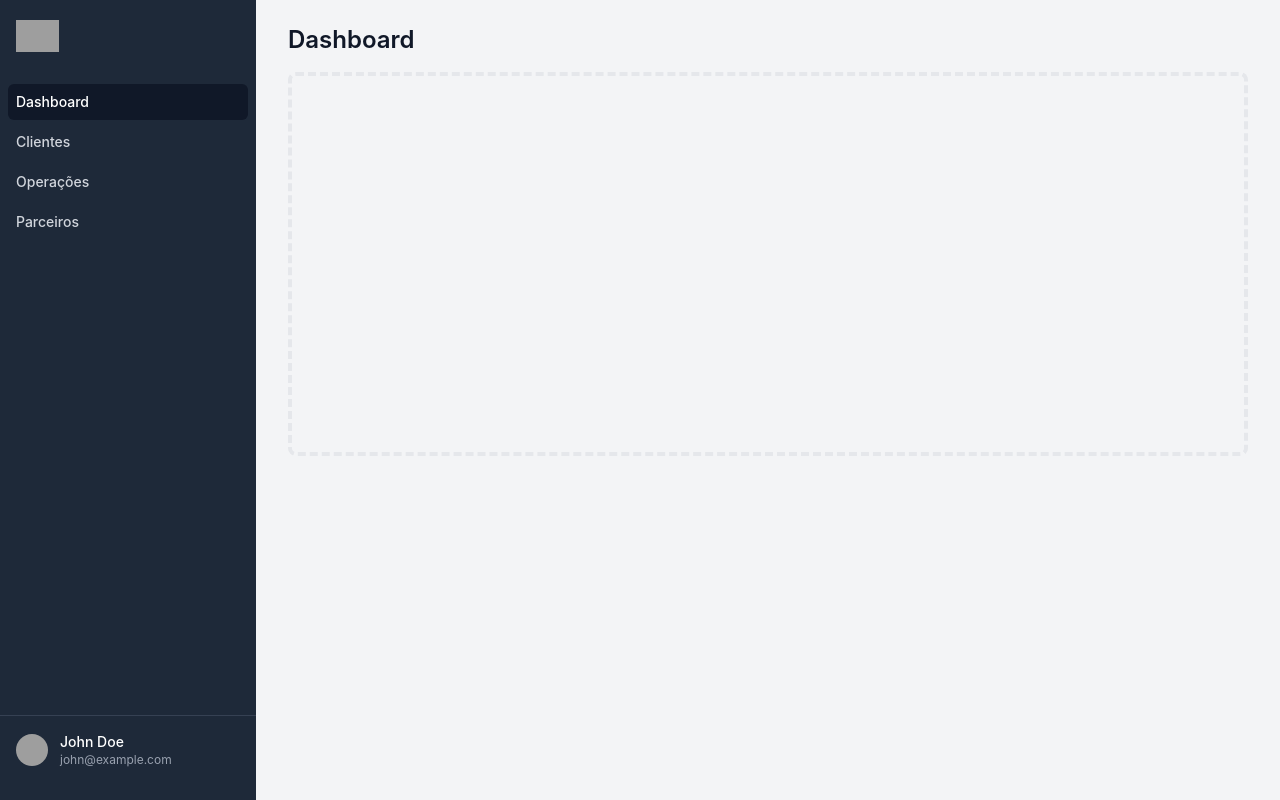
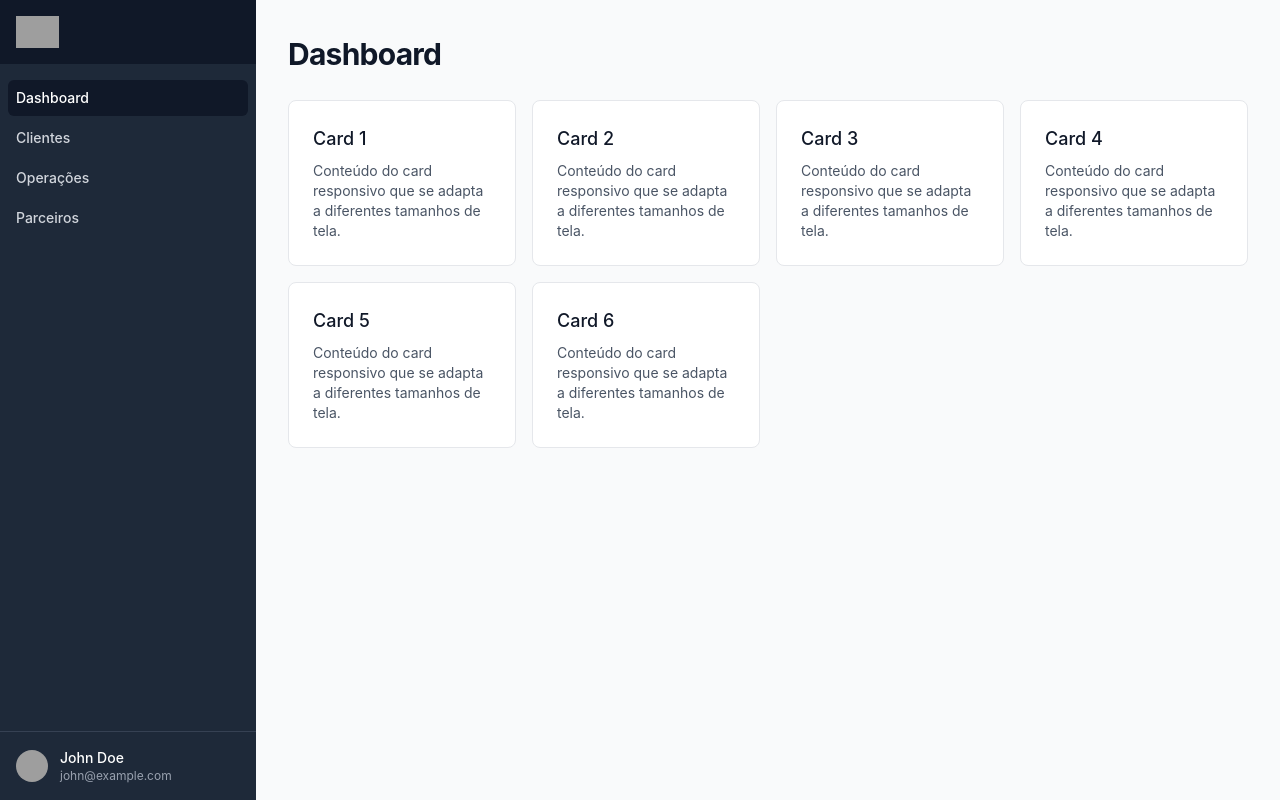
Before and after one commit to Jvctor/chatbot-tour, a React (Vite) app: page /dashboard in a window 1280 px wide. Built offline with nearby package versions, Linux system fonts and the light colour scheme; grey boxes are pictures that could not be loaded.

Commit message:
feat: colocando sidebar para ter responsividade em todos os cenários

```diff
--- a/src/components/SideBar.tsx
+++ b/src/components/SideBar.tsx
@@ -1,5 +1,6 @@
-import { Disclosure, DisclosureButton, DisclosurePanel, Menu, MenuButton, MenuItem, MenuItems } from '@headlessui/react'
+import { Menu, MenuButton, MenuItem, MenuItems } from '@headlessui/react'
 import { Bars3Icon, XMarkIcon } from '@heroicons/react/24/outline'
+import { useState } from 'react'
 
 const navigation = [
   { name: 'Dashboard', href: '#', current: true },
@@ -13,23 +14,77 @@ function classNames(...classes: string[]) {
 }
 
 export default function SideBar() {
+  const [sidebarOpen, setSidebarOpen] = useState(false)
+
   return (
-    <div className="flex h-screen bg-gray-100">
-      <div className="hidden md:flex md:w-64 md:flex-col">
-        <div className="flex flex-col flex-grow pt-5 pb-4 overflow-y-auto bg-gray-800">
-          <div className="flex items-center flex-shrink-0 px-4">
+    <div className="min-h-screen bg-gray-50">
+      {sidebarOpen && (
+        <div
+          className="fixed inset-0 z-40 bg-gray-600 bg-opacity-75 lg:hidden"
+          onClick={() => setSidebarOpen(false)}
+        />
+      )}
+      <div className={`fixed inset-y-0 left-0 z-50 w-64 bg-gray-800 transform transition-transform duration-300 ease-in-out lg:hidden ${
+        sidebarOpen ? 'translate-x-0' : '-translate-x-full'
+      }`}>
+        <div className="flex items-center justify-between h-16 px-4 bg-gray-900">
+          <img
+            alt="Your Company"
+            src="https://tailwindcss.com/plus-assets/img/logos/mark.svg?color=indigo&shade=500"
+            className="h-8 w-auto"
+          />
+          <button
+            onClick={() => setSidebarOpen(false)}
+            className="text-gray-300 hover:text-white"
+          >
+            <XMarkIcon className="h-6 w-6" />
+          </button>
+        </div>
+        <nav className="mt-8 px-2 space-y-1">
+          {navigation.map((item) => (
+            <a
+              key={item.name}
+              href={item.href}
+              onClick={() => setSidebarOpen(false)}
+              className={classNames(
+                item.current
+                  ? 'bg-gray-900 text-white'
+                  : 'text-gray-300 hover:bg-gray-700 hover:text-white',
+                'group flex items-center px-2 py-2 text-base font-medium rounded-md'
+              )}
+            >
+              {item.name}
+            </a>
+          ))}
+        </nav>
+        <div className="absolute bottom-0 w-full p-4 border-t border-gray-700">
+          <div className="flex items-center">
+            <img
+              alt=""
+              src="https://images.unsplash.com/photo-1472099645785-5658abf4ff4e?ixlib=rb-1.2.1&ixid=eyJhcHBfaWQiOjEyMDd9&auto=format&fit=facearea&facepad=2&w=256&h=256&q=80"
+              className="w-8 h-8 rounded-full"
+            />
+            <div className="ml-3">
+              <p className="text-sm font-medium text-white">John Doe</p>
+              <p className="text-xs text-gray-400">john@example.com</p>
+            </div>
+          </div>
+        </div>
+      </div>
+      <div className="hidden lg:fixed lg:inset-y-0 lg:left-0 lg:z-50 lg:block lg:w-64 lg:bg-gray-800">
+        <div className="flex flex-col h-full">
+          <div className="flex items-center h-16 px-4 bg-gray-900">
             <img
               alt="Your Company"
               src="https://tailwindcss.com/plus-assets/img/logos/mark.svg?color=indigo&shade=500"
               className="h-8 w-auto"
             />
           </div>
-          <nav className="mt-8 flex-1 px-2 space-y-1">
+          <nav className="flex-1 px-2 py-4 space-y-1 overflow-y-auto">
             {navigation.map((item) => (
               <a
                 key={item.name}
                 href={item.href}
-                aria-current={item.current ? 'page' : undefined}
                 className={classNames(
                   item.current
                     ? 'bg-gray-900 text-white'
@@ -41,7 +96,9 @@ export default function SideBar() {
               </a>
             ))}
           </nav>
-          <div className="flex-shrink-0 px-4 py-4 border-t border-gray-700">
+
+          {/* User Profile Desktop */}
+          <div className="border-t border-gray-700 p-4">
             <Menu as="div" className="relative">
               <MenuButton className="w-full group flex items-center text-sm rounded-md focus:outline-none focus:ring-2 focus:ring-offset-2 focus:ring-indigo-500">
                 <img
@@ -54,6 +111,7 @@ export default function SideBar() {
                   <p className="text-xs text-gray-400">john@example.com</p>
                 </div>
               </MenuButton>
+
               <MenuItems
                 transition
                 className="absolute bottom-full left-0 z-10 mb-2 w-48 origin-bottom-left rounded-md bg-white py-1 shadow-lg ring-1 ring-black ring-opacity-5 transition data-closed:scale-95 data-closed:transform data-closed:opacity-0 data-enter:duration-100 data-enter:ease-out data-leave:duration-75 data-leave:ease-in"
@@ -63,7 +121,7 @@ export default function SideBar() {
                     href="#"
                     className="block px-4 py-2 text-sm text-gray-700 data-focus:bg-gray-100"
                   >
-                    Your profile
+                    Perfil
                   </a>
                 </MenuItem>
                 <MenuItem>
@@ -71,7 +129,7 @@ export default function SideBar() {
                     href="#"
                     className="block px-4 py-2 text-sm text-gray-700 data-focus:bg-gray-100"
                   >
-                    Settings
+                    Configurações
                   </a>
                 </MenuItem>
                 <MenuItem>
@@ -79,7 +137,7 @@ export default function SideBar() {
                     href="#"
                     className="block px-4 py-2 text-sm text-gray-700 data-focus:bg-gray-100"
                   >
-                    Sign out
+                    Sair
                   </a>
                 </MenuItem>
               </MenuItems>
@@ -87,54 +145,61 @@ export default function SideBar() {
           </div>
         </div>
       </div>
-      <Disclosure as="div" className="md:hidden">
-        {({ open }) => (
-          <>
-            <div className="sticky top-0 z-40 flex items-center justify-between h-16 px-4 bg-gray-800 shadow-sm">
-              <img
-                alt="Your Company"
-                src="https://tailwindcss.com/plus-assets/img/logos/mark.svg?color=indigo&shade=500"
-                className="h-8 w-auto"
-              />
-              <DisclosureButton className="inline-flex items-center justify-center p-2 rounded-md text-gray-400 hover:text-white hover:bg-gray-700 focus:outline-none focus:ring-2 focus:ring-inset focus:ring-white">
-                <span className="sr-only">Open main menu</span>
-                {open ? (
-                  <XMarkIcon className="block h-6 w-6" aria-hidden="true" />
-                ) : (
-                  <Bars3Icon className="block h-6 w-6" aria-hidden="true" />
-                )}
-              </DisclosureButton>
+      <div className="sticky top-0 z-40 flex items-center gap-x-6 bg-white px-4 py-4 shadow-sm sm:px-6 lg:hidden">
+        <button
+          type="button"
+          onClick={() => setSidebarOpen(true)}
+          className="-m-2.5 p-2.5 text-gray-700 lg:hidden"
+        >
+          <span className="sr-only">Abrir sidebar</span>
+          <Bars3Icon className="h-6 w-6" aria-hidden="true" />
+        </button>
+        <div className="flex-1 text-sm font-semibold leading-6 text-gray-900">
+          Dashboard
+        </div>
+        <Menu as="div" className="relative">
+          <MenuButton className="-m-1.5 flex items-center p-1.5">
+            <img
+              alt=""
+              src="https://images.unsplash.com/photo-1472099645785-5658abf4ff4e?ixlib=rb-1.2.1&ixid=eyJhcHBfaWQiOjEyMDd9&auto=format&fit=facearea&facepad=2&w=256&h=256&q=80"
+              className="h-8 w-8 rounded-full bg-gray-50"
+            />
+          </MenuButton>
+          <MenuItems
+            transition
+            className="absolute right-0 z-10 mt-2.5 w-32 origin-top-right rounded-md bg-white py-2 shadow-lg ring-1 ring-gray-900/5 transition data-closed:scale-95 data-closed:transform data-closed:opacity-0 data-enter:duration-100 data-enter:ease-out data-leave:duration-75 data-leave:ease-in"
+          >
+            <MenuItem>
+              <a href="#" className="block px-3 py-1 text-sm leading-6 text-gray-900 data-focus:bg-gray-50">
+                Perfil
+              </a>
+            </MenuItem>
+            <MenuItem>
+              <a href="#" className="block px-3 py-1 text-sm leading-6 text-gray-900 data-focus:bg-gray-50">
+                Sair
+              </a>
+            </MenuItem>
+          </MenuItems>
+        </Menu>
+      </div>
+      <div className="lg:pl-64">
+        <main className="py-6 sm:py-8 lg:py-10">
+          <div className="mx-auto max-w-7xl px-4 sm:px-6 lg:px-8">
+            <div className="hidden lg:block">
+              <h1 className="text-2xl font-bold leading-7 text-gray-900 sm:truncate sm:text-3xl sm:tracking-tight">
+                Dashboard
+              </h1>
             </div>
-            <DisclosurePanel className="md:hidden">
-              <div className="px-2 pt-2 pb-3 space-y-1 bg-gray-800">
-                {navigation.map((item) => (
-                  <DisclosureButton
-                    key={item.name}
-                    as="a"
-                    href={item.href}
-                    aria-current={item.current ? 'page' : undefined}
-                    className={classNames(
-                      item.current ? 'bg-gray-900 text-white' : 'text-gray-300 hover:bg-gray-700 hover:text-white',
-                      'block px-3 py-2 rounded-md text-base font-medium'
-                    )}
-                  >
-                    {item.name}
-                  </DisclosureButton>
+            <div className="mt-6 lg:mt-8">
+              <div className="grid grid-cols-1 gap-4 sm:grid-cols-2 lg:grid-cols-3 xl:grid-cols-4">
+                {[1, 2, 3, 4, 5, 6].map((item) => (
+                  <div key={item} className="bg-white rounded-lg border border-gray-200 p-6 hover:shadow-md transition-shadow">
+                    <h3 className="text-lg font-medium text-gray-900">Card {item}</h3>
+                    <p className="mt-2 text-sm text-gray-600">
+                      Conteúdo do card responsivo que se adapta a diferentes tamanhos de tela.
+                    </p>
+                  </div>
                 ))}
-              </div>
-            </DisclosurePanel>
-          </>
-        )}
-      </Disclosure>
-      <div className="flex flex-col flex-1 overflow-hidden">
-        <main className="flex-1 relative overflow-y-auto focus:outline-none">
-          <div className="py-6">
-            <div className="max-w-7xl mx-auto px-4 sm:px-6 md:px-8">
-              <h1 className="text-2xl font-semibold text-gray-900">Dashboard</h1>
-            </div>
-            <div className="max-w-7xl mx-auto px-4 sm:px-6 md:px-8">
-              <div className="py-4">
-                <div className="border-4 border-dashed border-gray-200 rounded-lg h-96"></div>
               </div>
             </div>
           </div>
```
